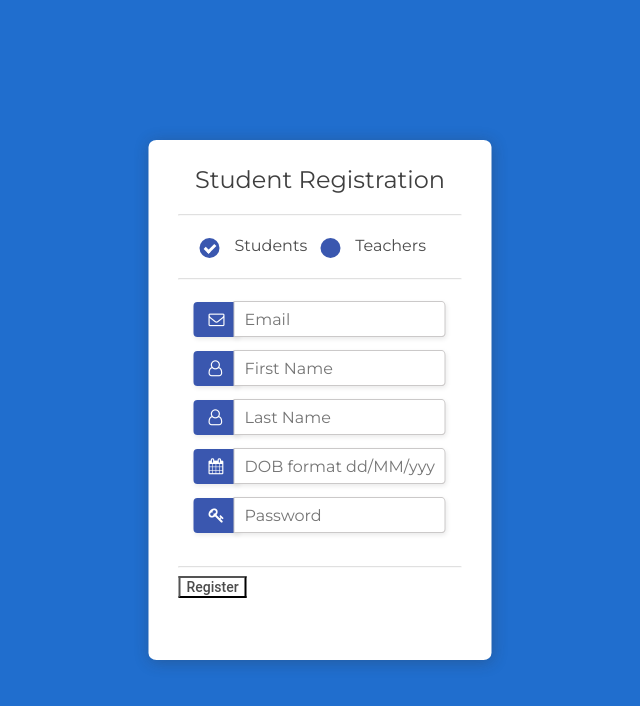
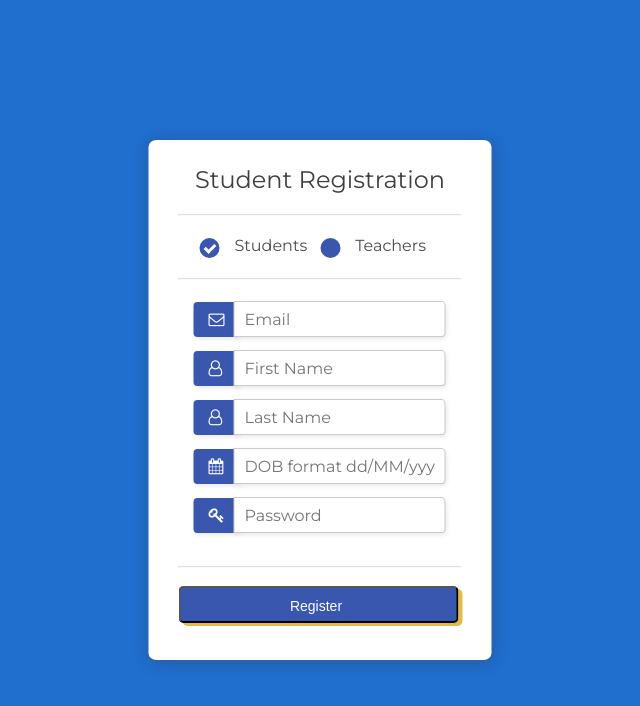
Before and after one commit to pasanglamatamang/student-registration-angular, an Angular app: page / in a window 1280 px wide. Shown: the top 706 px of the page, without its empty margins (320-960 px from the left). Built offline with nearby package versions, Linux system fonts and the light colour scheme.

Commit message:
Fixed the css for Register button

```diff
--- a/src/app/registration/registration.component.html
+++ b/src/app/registration/registration.component.html
@@ -28,6 +28,6 @@
 
     <hr>
 
-    <button (click)="registerStudent(student)" class="mat-button">Register</button>
+    <button (click)="registerStudent(student)" class="button">Register</button>
   </form>
 </div>
--- a/src/styles.css
+++ b/src/styles.css
@@ -157,15 +157,15 @@ input[type=password]{
   margin-top: 20px;
 }
 
-a.button {
+button {
   font-size: 14px;
   font-weight: 500;
   color: white;
-  padding: 6px 25px 0px 20px;
+  padding: 3px 25px 0px 20px;
   margin: 10px 8px 20px 0px;
   display: inline-block;
   text-decoration: none;
-  width: 240px; height: 27px;
+  width: 280px; height: 37px;
   -webkit-border-radius: 5px;
   -moz-border-radius: 5px;
   -webkit-box-shadow: 0 3px rgba(58,87,175,.75);
@@ -178,7 +178,7 @@ a.button {
   align-items: center;
 }
 
-a.button:hover {
+button:hover {
   top: 3px;
   background-color:#2e458b;
   -webkit-box-shadow: none;
```
